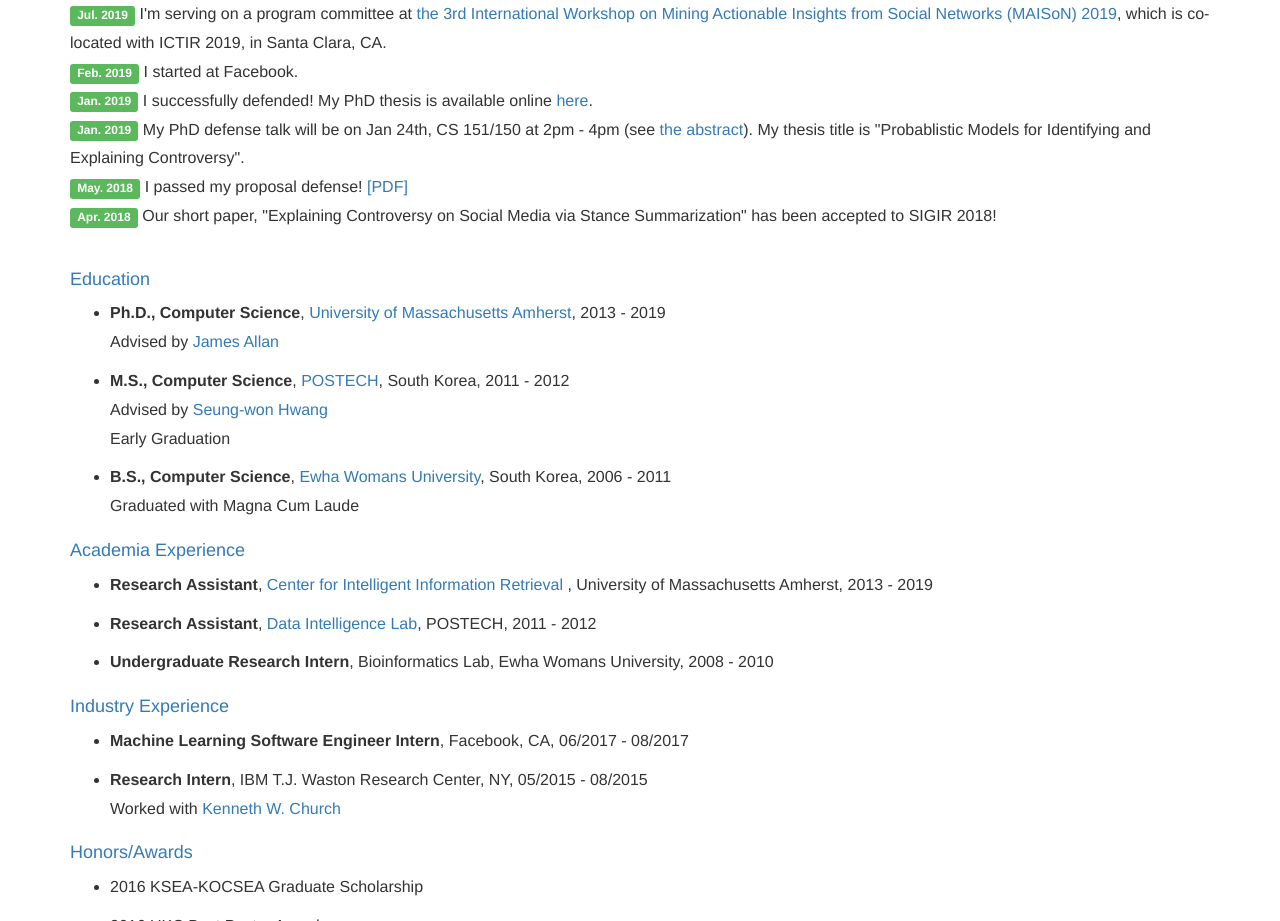
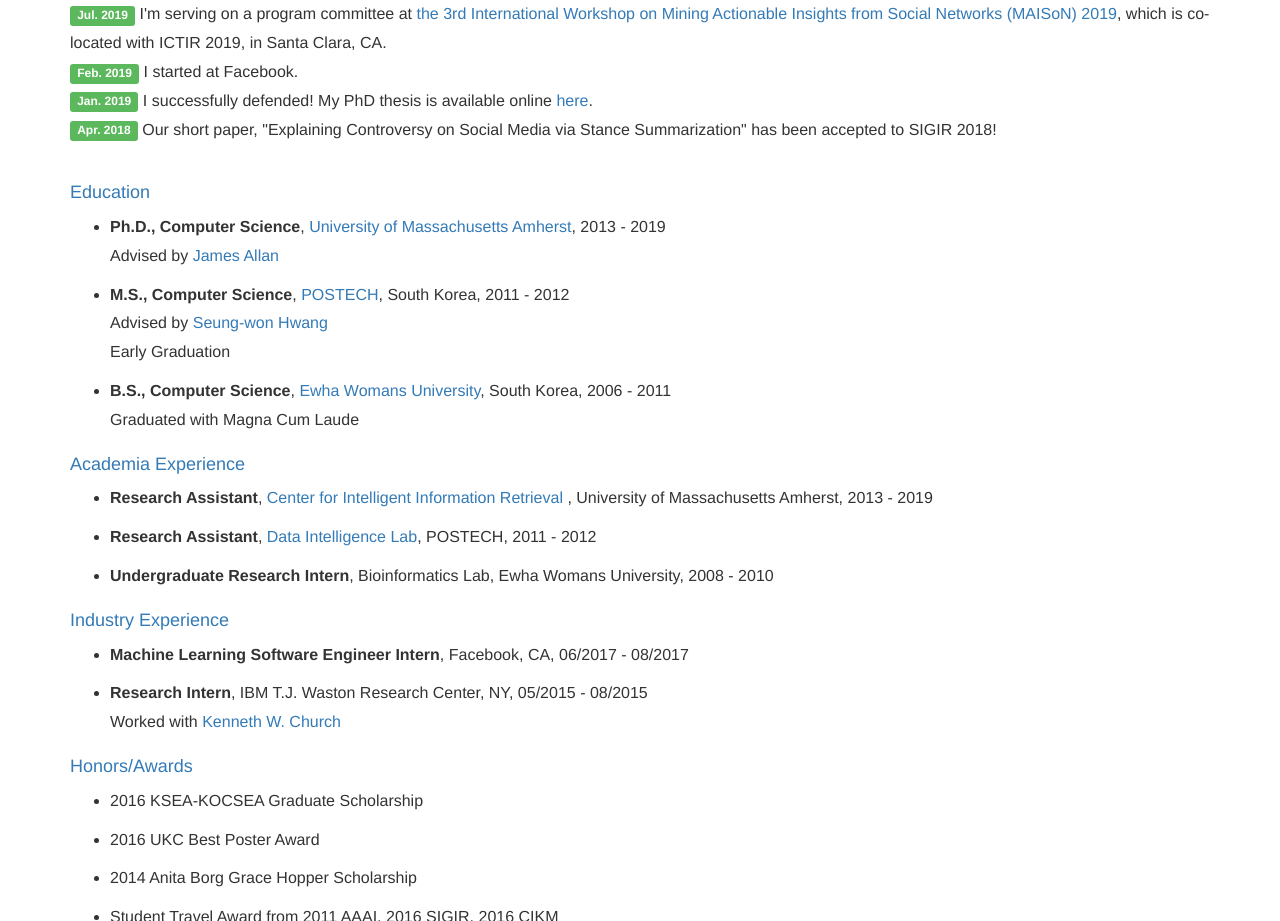
Before and after one commit to mhjang/mhjang.github.io, a plain HTML site: page index.html in a window 1280 px wide. Shown: the part 821-1742 px from the top of the page. Drawn offline with Linux system fonts and the light colour scheme; files whose address does not match are found by name.

Commit message:
Update index.html

```diff
--- a/index.html
+++ b/index.html
@@ -82,8 +82,6 @@
 <span class="label label-success">Jul. 2019</span> I'm serving on a program committee at <a href="https://www.maisonworkshop.org/">the 3rd International Workshop on Mining Actionable Insights from Social Networks (MAISoN) 2019</a>, which is co-located with ICTIR 2019, in Santa Clara, CA. <br>
 <span class="label label-success">Feb. 2019</span> I started at Facebook. </br>
 <span class="label label-success">Jan. 2019</span> I successfully defended! My PhD thesis is available online <a href="https://scholarworks.umass.edu/dissertations_2/1646/">here</a>.<br></span>
-<span class="label label-success">Jan. 2019</span> My PhD defense talk will be on Jan 24th, CS 151/150 at 2pm - 4pm (see <a href="https://www.cics.umass.edu/event/probabilistic-models-identifying-and-explaining-controversy" target="_blank"> the abstract</a>). My thesis title is "Probablistic Models for Identifying and Explaining Controversy".</span><br>
-<span class="label label-success">May. 2018</span> I passed my proposal defense! <a href="./papers/proposal.pdf">[PDF]</a></span><br>
 <span class="label label-success">Apr. 2018</span> Our short paper, "Explaining Controversy on Social Media via Stance Summarization" has been accepted to SIGIR 2018! </span><br>
 
 
```
